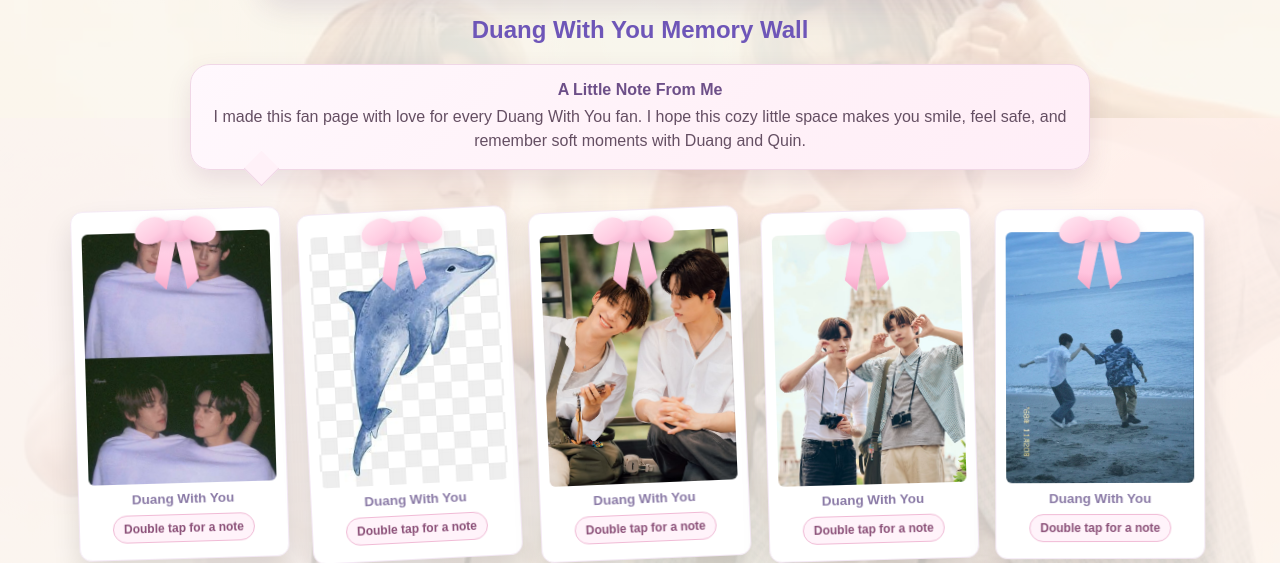
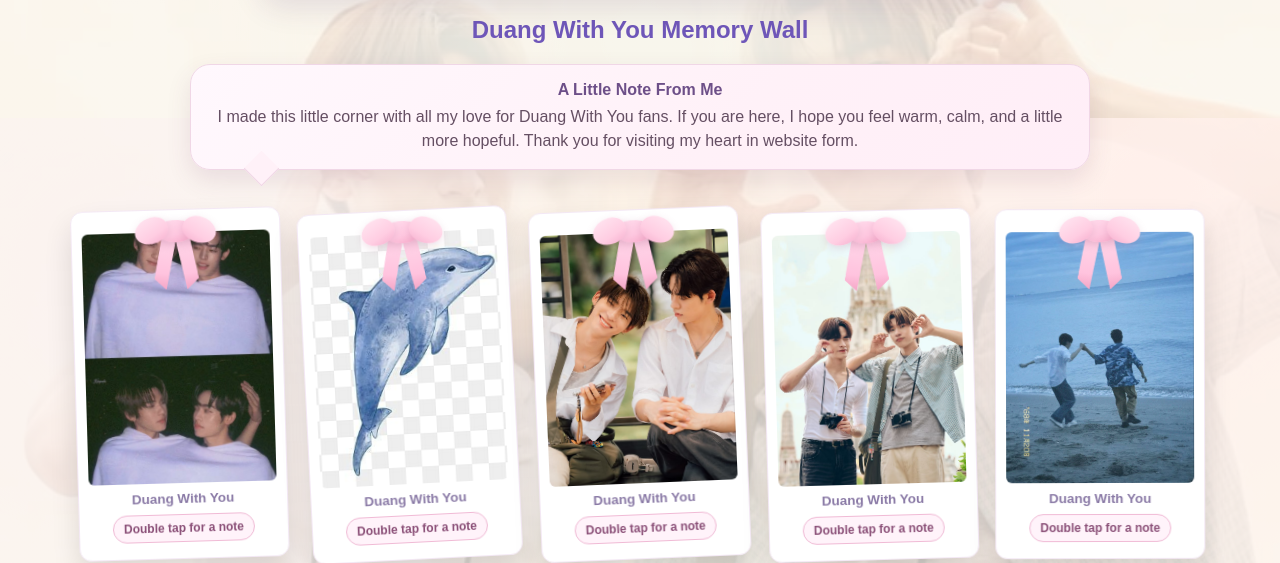
Before and after one commit to kobitaisgoingcrazy/dwyobsessionisreal, a Flask app: page / in a window 1280 px wide. Shown: the part 682-1245 px from the top of the page. Run offline with Flask 3, Linux system fonts and the light colour scheme.

Commit message:
fix html

```diff
--- a/templates/index.html
+++ b/templates/index.html
@@ -13,7 +13,10 @@
   <section class="fan-hero">
     <p class="fan-badge">Official Fan Hub</p>
     <p class="fan-line">A cozy corner for every Duang With You fan: sweet memories, silly love, and healing vibes.</p>
-    <p class="fan-link">Share this fan page: <a href="https://kobitaistired.pythonanywhere.com" target="_blank" rel="noopener">kobitaistired.pythonanywhere.com</a></p>
+    <p class="fan-link">
+      Share this fan page:
+      <a href="https://kobitaistired.pythonanywhere.com" target="_blank" rel="noopener">kobitaistired.pythonanywhere.com</a>
+    </p>
   </section>
 
   <div class="card">
@@ -41,7 +44,11 @@
 
   <section class="fan-note-bubble">
     <p class="fan-note-title">A Little Note From Me</p>
-    <p class="fan-note-text">I made this fan page with love for every Duang With You fan. I hope this cozy little space makes you smile, feel safe, and remember soft moments with Duang and Quin.</p>
+    <p class="fan-note-text">
+      I made this little corner with all my love for Duang With You fans.
+      If you are here, I hope you feel warm, calm, and a little more hopeful.
+      Thank you for visiting my heart in website form.
+    </p>
   </section>
 
   <div id="gallery" class="gallery"></div>
```
